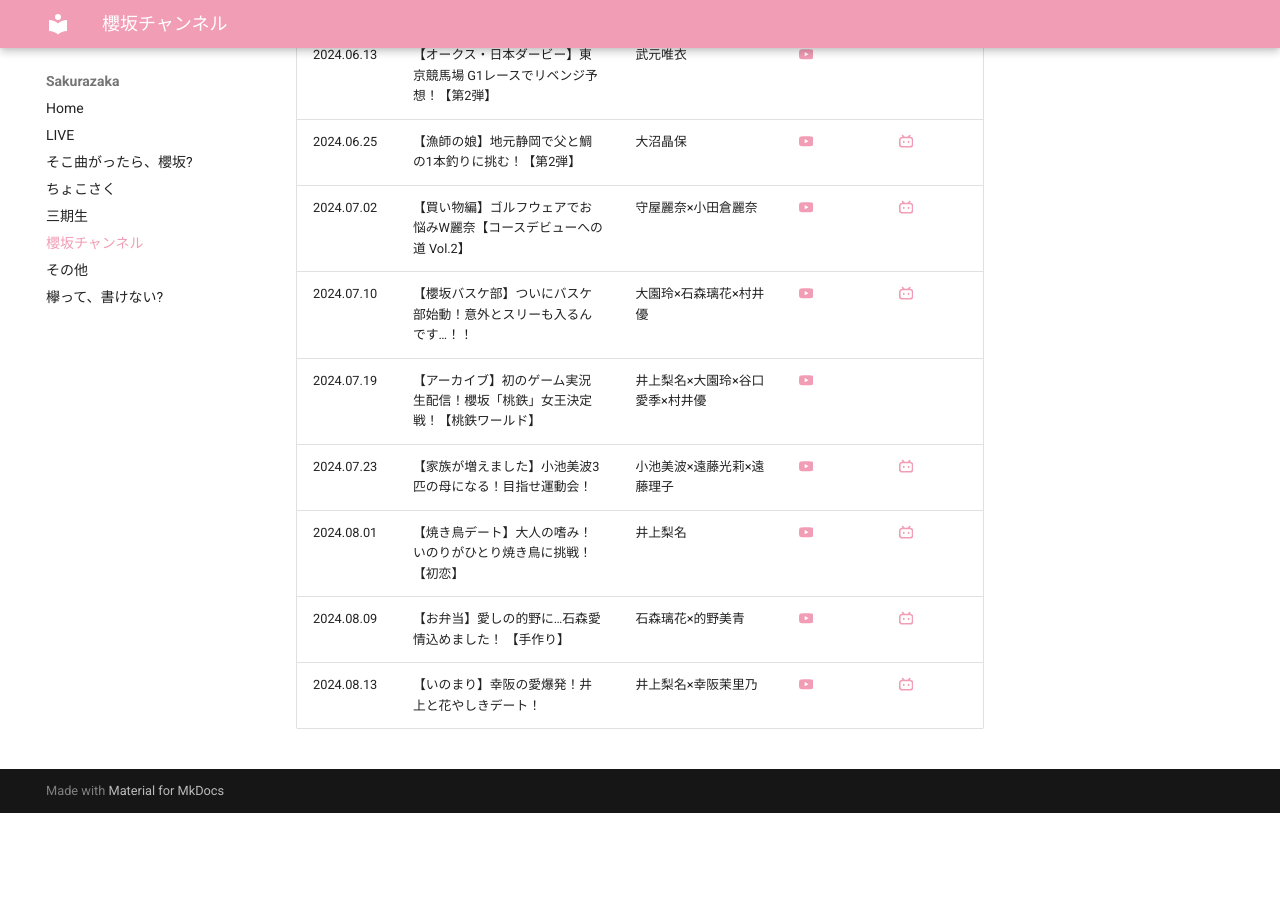
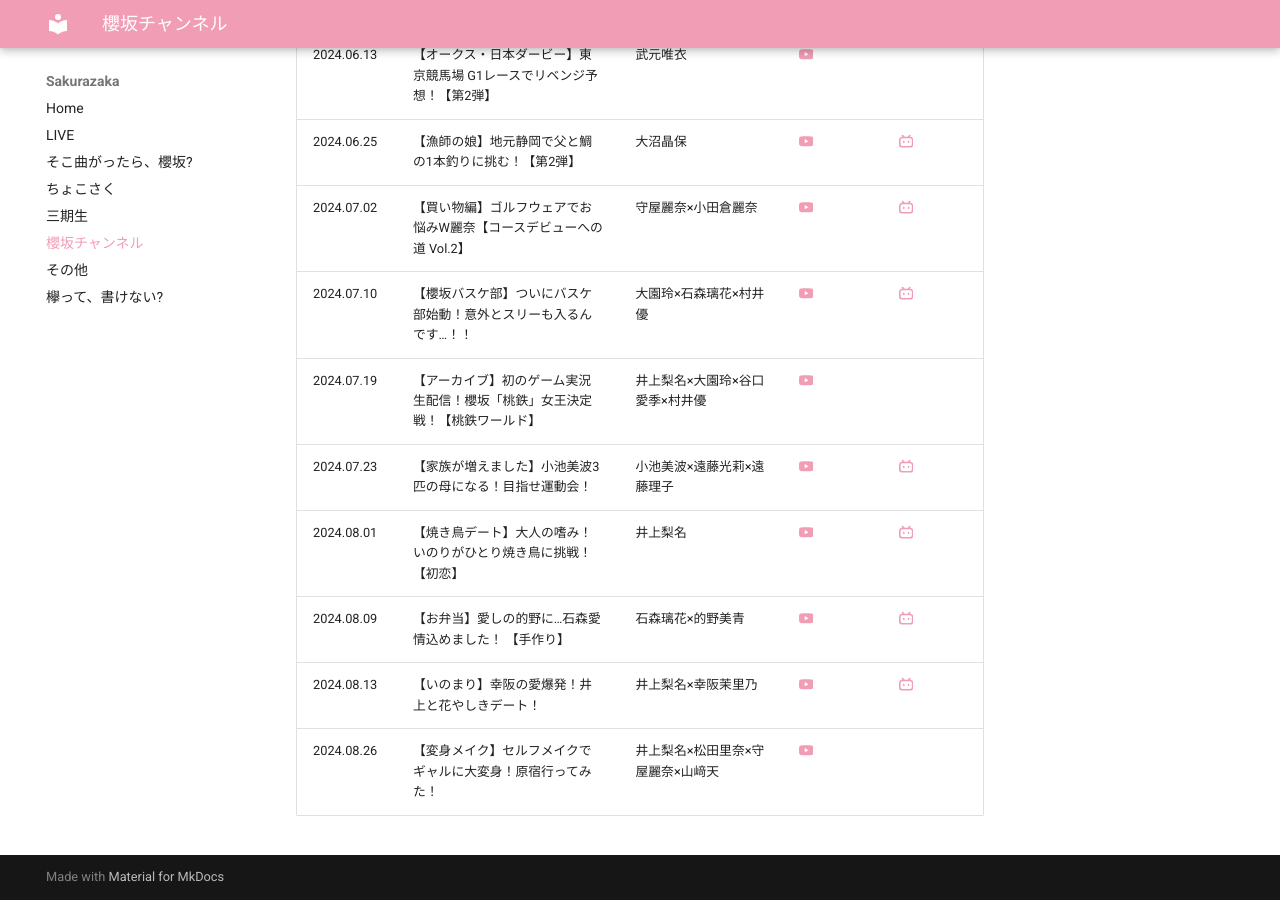
Before and after one commit to aki-192/sakura, an MkDocs documentation site: the page built from docs/yt-channel.md, in a window 1280 px wide and 900 px high, scrolled down 5061 px. Built offline with MkDocs 1.6.1 and Material for MkDocs 9.7.7, drawn with Linux system fonts in a browser that asks for light colours; before the commit the page ends 5874 px from its top, so only the background shows below that.

Commit message:
Update yt-channel.md

```diff
--- a/docs/yt-channel.md
+++ b/docs/yt-channel.md
@@ -72,3 +72,4 @@ title: 櫻坂チャンネル
 | 2024.08.01 | 【焼き鳥デート】大人の嗜み！いのりがひとり焼き鳥に挑戦！【初恋】 | 井上梨名 | [:simple-youtube:](https://www.youtube.com/watch?v=kojIgdO1s68) | [:simple-bilibili:](https://www.bilibili.com/video/BV1RAYGeNE9V?p=2) |
 | 2024.08.09 | 【お弁当】愛しの的野に…石森愛情込めました！ 【手作り】 | 石森璃花×的野美青 | [:simple-youtube:](https://www.youtube.com/watch?v=2KR3Pd3xHv4) | [:simple-bilibili:](https://www.bilibili.com/video/BV1tkYiedELy/) |
 | 2024.08.13 | 【いのまり】幸阪の愛爆発！井上と花やしきデート！ | 井上梨名×幸阪茉里乃 | [:simple-youtube:](https://m.youtube.com/watch?v=GDYuXZBT_ic) | [:simple-bilibili:](https://www.bilibili.com/video/BV1o4421U7VH/) |
+| 2024.08.26 | 【変身メイク】セルフメイクでギャルに大変身！原宿行ってみた！ | 井上梨名×松田里奈×守屋麗奈×山﨑天 | [:simple-youtube:](https://www.youtube.com/watch?v=hkBoQExtLW0) | |
```
